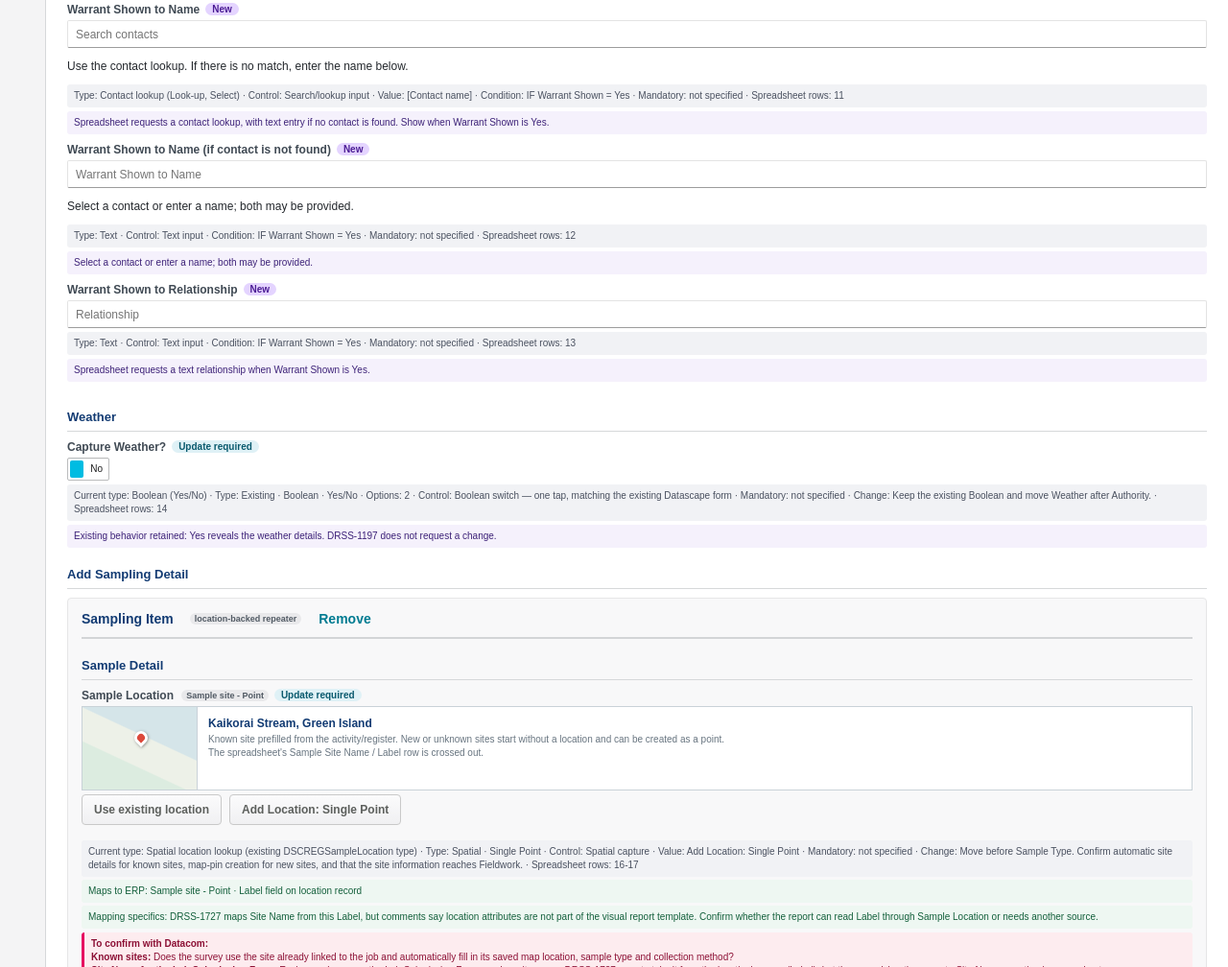
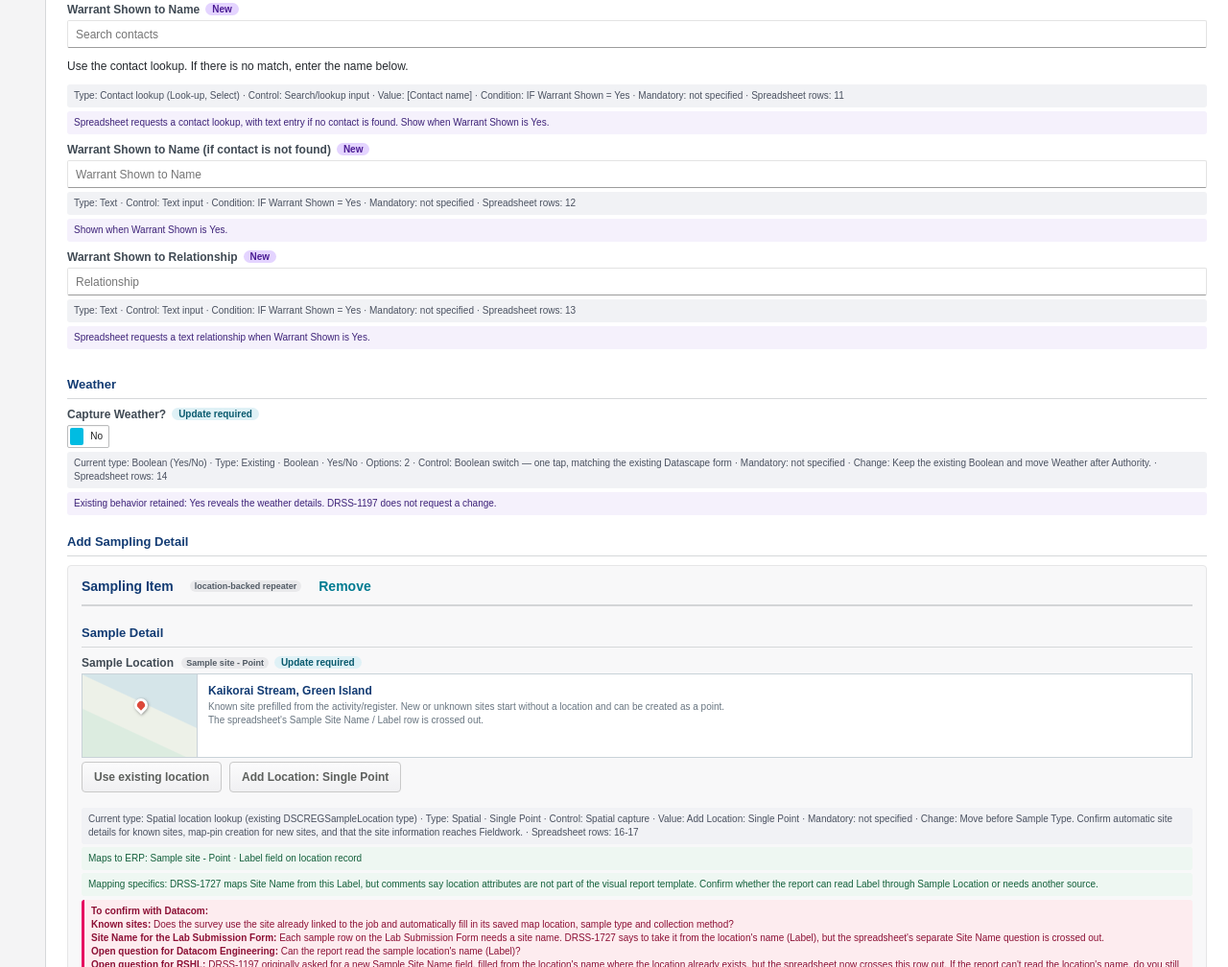
Before and after one commit to andreapickensnz/drss-1197-sampling-survey, a plain HTML site: page DRSS-1197 Sampling Survey - Datascape - v4-warrant.html in a window 1280 px wide. Shown: the part 1614-2622 px from the top of the page at 96% size. Drawn offline with Linux system fonts and the light colour scheme.

Commit message:
Remove warrant name guidance note
Co-authored-by: Copilot <223556219+Copilot@users.noreply.github.com>

```diff
--- a/DRSS-1197 Sampling Survey - Datascape - v4-warrant.html
+++ b/DRSS-1197 Sampling Survey - Datascape - v4-warrant.html
@@ -235,7 +235,7 @@
 					<div class="field"><label>Warrant Shown <span aria-hidden="true">*</span></label><button class="ds-switch on" type="button" role="switch" aria-label="Warrant Shown" aria-required="true" aria-checked="true" data-default="Yes" data-conditional-toggle="warrant-fields"><i aria-hidden="true"></i><span class="ds-toggle-val">Yes</span></button></div>
 					<div id="warrant-fields" class="form-grid">
 						<div class="field" data-field-id="samplingWarrantContact" data-lookup-proxy><label>Warrant Shown to Name</label><input type="search" placeholder="Search contacts" list="warrant-contact-options" /><datalist id="warrant-contact-options"><option value="Aroha Ngatai"></option></datalist><p class="help">Use the contact lookup. If there is no match, enter the name below.</p></div>
-						<div class="field" data-field-id="warrantNameFree"><label>Warrant Shown to Name (if contact is not found)</label><input type="text" placeholder="Warrant Shown to Name" /><p class="help">Select a contact or enter a name; both may be provided.</p></div>
+						<div class="field" data-field-id="warrantNameFree"><label>Warrant Shown to Name (if contact is not found)</label><input type="text" placeholder="Warrant Shown to Name" /></div>
 						<div class="field"><label>Warrant Shown to Relationship</label><input type="text" placeholder="Relationship" /></div>
 					</div>
 					<h3 class="subheading">Weather</h3>
@@ -489,7 +489,6 @@
 			"Sample Type Other": "Spreadsheet asks for free-text detail when Sample Type is Other.",
 			"Warrant Shown": "Spreadsheet specifies Yes/No and a default of Yes.",
 			"Warrant Shown to Name": "Spreadsheet requests a contact lookup, with text entry if no contact is found. Show when Warrant Shown is Yes.",
-			"Warrant Shown to Name (if contact is not found)": "Select a contact or enter a name; both may be provided.",
 			"Warrant Shown to Relationship": "Spreadsheet requests a text relationship when Warrant Shown is Yes.",
 			"Chain of Custody Declaration": "Spreadsheet asks for a Boolean declaration and does not specify a default.",
 			"Sample Location": "The Sample Site Name / Label row is crossed out in the spreadsheet. DRSS-1727 maps Site Name from the location Label, but comments say location attributes are not part of the visual report template. Confirm whether the report can read Label through Sample Location or needs another source.",
@@ -738,7 +737,7 @@
 			"In Attendance": { status: "New", rows: "9", detail: "Not present on the linked survey; configure the survey-only multi-contact lookup confirmed by RSHL." },
 			"Warrant Shown": { status: "New", rows: "10", detail: "Authority field added to this survey; Boolean, default Yes." },
 			"Warrant Shown to Name": { status: "New", rows: "11", detail: "Conditional contact lookup added to this survey." },
-			"Warrant Shown to Name (if contact is not found)": { status: "New", rows: "12", detail: "Shown when Warrant Shown is Yes. Select a contact or enter a name; both may be provided." },
+			"Warrant Shown to Name (if contact is not found)": { status: "New", rows: "12", detail: "Shown when Warrant Shown is Yes." },
 			"Warrant Shown to Relationship": { status: "New", rows: "13", detail: "Conditional relationship field added to this survey." },
 			"Capture Weather?": { status: "Update required", currentType: "Boolean (Yes/No)", rows: "14", detail: "Keep the existing Boolean and move Weather after Authority." },
 			"Air Temperature": { status: "Existing", currentType: "Select single (standard weather export)", rows: "14", detail: "Retain the exported standard weather options; conditional details were not returned while Capture Weather was No." },
@@ -931,7 +930,7 @@
 		["warrantNameFree", "samplingWarrantContact"],
 		["searchName", "searchContact"]
 	];
-	const message = "Select a contact or enter a name. You can also provide both.";
+	const message = "Select a contact or enter a name.";
 
 	function clearError(field) {
 		field.querySelector(".warrant-validation-error")?.remove();
```
Also changed, not shown: DRSS-1197 Sampling Survey - Fieldwork - v4-warrant.html (+3 -4 lines).
